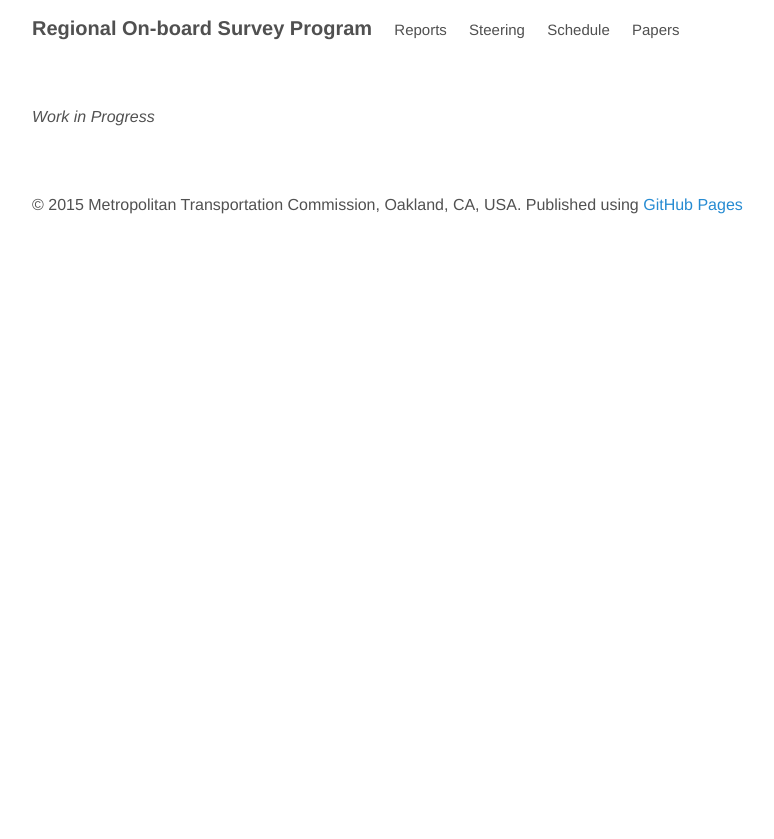
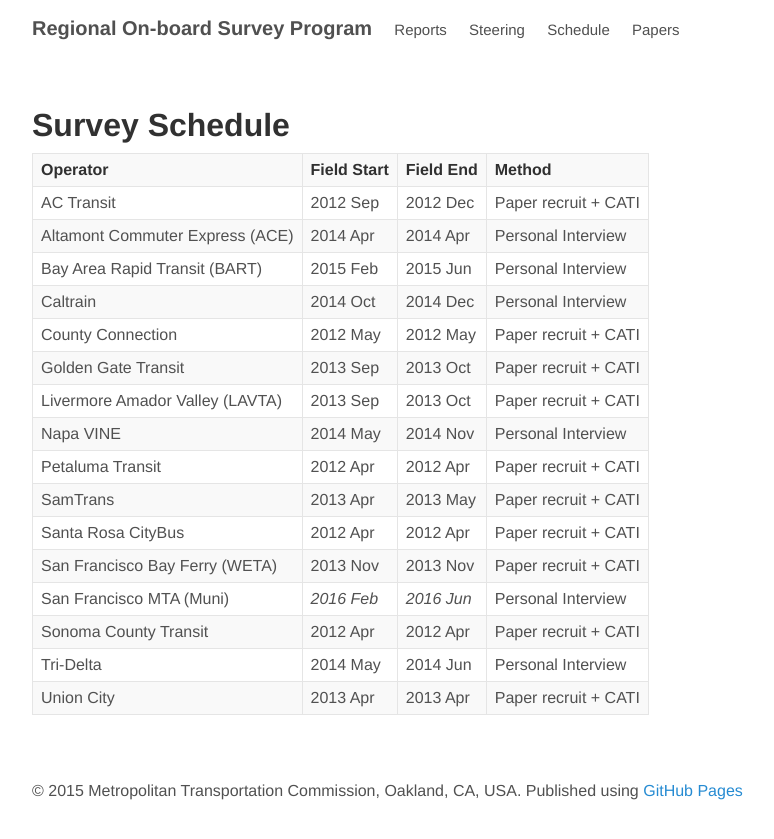
Before and after one commit to BayAreaMetro/transit-passenger-surveys, a Jekyll site: the page built from schedule.md, in a window 1280 px wide. Shown: the top 839 px of the page, without its empty margins (144-918 px from the left). Built offline with Jekyll 4.4.1, drawn with Linux system fonts in a browser that asks for light colours; nearby versions of some CDN libraries; library files that are not in the unit come from our copies; Markdown is read by kramdown in place of the engine named in the settings.

Commit message:
reports and schedules init commit

```diff
--- a/schedule.md
+++ b/schedule.md
@@ -3,4 +3,22 @@
 title: Schedule
 ---
 
-*Work in Progress*
+# Survey Schedule
+
+| **Operator**                     | **Field Start** | **Field End** | **Method**           |
+| AC Transit                       | 2012 Sep        | 2012 Dec      | Paper recruit + CATI |
+| Altamont Commuter Express (ACE)  | 2014 Apr        | 2014 Apr      | Personal Interview   |
+| Bay Area Rapid Transit (BART)    | 2015 Feb        | 2015 Jun      | Personal Interview   |
+| Caltrain                         | 2014 Oct        | 2014 Dec      | Personal Interview   |
+| County Connection                | 2012 May        | 2012 May      | Paper recruit + CATI |
+| Golden Gate Transit              | 2013 Sep        | 2013 Oct      | Paper recruit + CATI |
+| Livermore Amador Valley (LAVTA)  | 2013 Sep        | 2013 Oct      | Paper recruit + CATI |
+| Napa VINE                        | 2014 May        | 2014 Nov      | Personal Interview   |
+| Petaluma Transit                 | 2012 Apr        | 2012 Apr      | Paper recruit + CATI |
+| SamTrans                         | 2013 Apr        | 2013 May      | Paper recruit + CATI |
+| Santa Rosa CityBus               | 2012 Apr        | 2012 Apr      | Paper recruit + CATI |
+| San Francisco Bay Ferry (WETA)   | 2013 Nov        | 2013 Nov      | Paper recruit + CATI |
+| San Francisco MTA (Muni)         | *2016 Feb*      | *2016 Jun*    | Personal Interview   |
+| Sonoma County Transit            | 2012 Apr        | 2012 Apr      | Paper recruit + CATI |
+| Tri-Delta                        | 2014 May        | 2014 Jun      | Personal Interview   |
+| Union City                       | 2013 Apr        | 2013 Apr      | Paper recruit + CATI |
```
Also changed, not shown: reports.md (+1 -1 lines).
